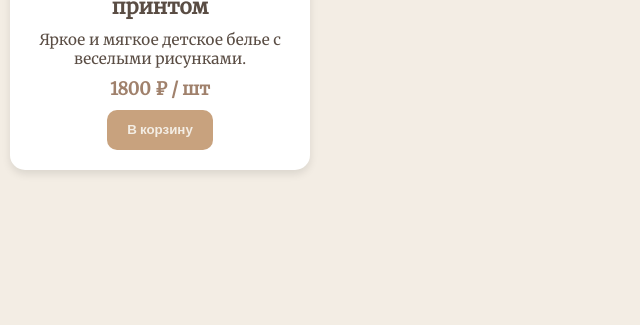
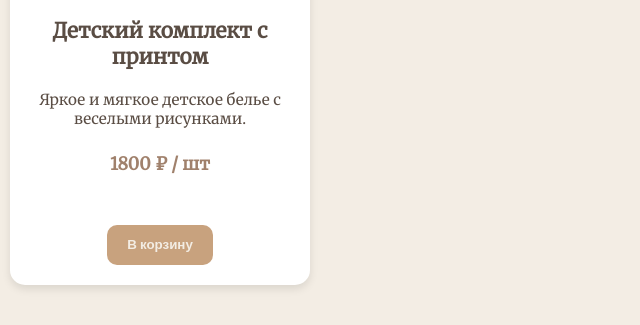
Before and after one commit to Crucio-o/pr, a PHP site: page /products.php in a window 1280 px wide. Shown: the part 932-1257 px from the top of the page, without its empty margins (0-640 px from the left). Before the commit the page ends 1106 px from the top, so only its background shows below. Run offline with PHP 8.4, Linux system fonts and the light colour scheme; data comes from the database, SQL or seed files in the repository.

Commit message:
Update style-prod.css

```diff
--- a/styles/style-prod.css
+++ b/styles/style-prod.css
@@ -110,11 +110,13 @@ nav ul li a:hover {
 }
 
 .product-card h3 {
+    min-height: 3em;
     margin: 15px 0 10px;
     font-size: 1.3em;
 }
 
 .product-card p {
+    min-height: 3.5em;
     font-size: 0.95em;
     margin: 10px 0;
 }
```
